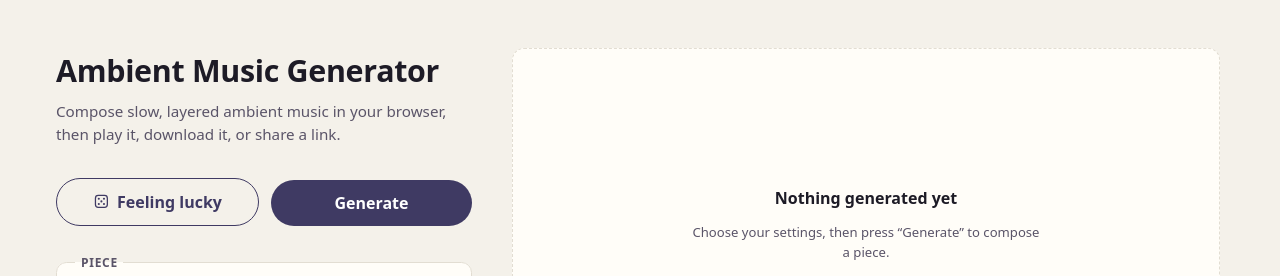
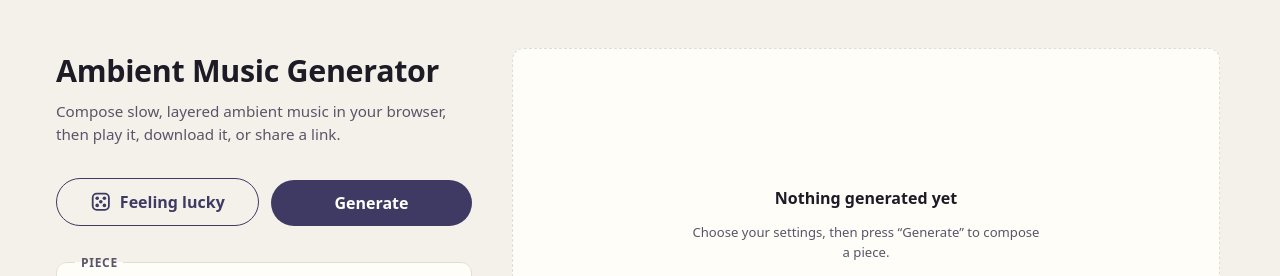
Before and after one commit to Bacce/ambient-music-generator, a React (Vite) app: page / in a window 1280 px wide. Shown: the top 276 px of the page. Built offline with nearby package versions, Linux system fonts and the light colour scheme.

Commit message:
Make the lucky dice icon actually legible
- Bump the die from 1.05rem to 1.35rem and thicken the outline to 2.
- Enlarge pips (r 1.5 -> 2) so the die reads as a die, not a dot grid.

```diff
--- a/src/App.tsx
+++ b/src/App.tsx
@@ -128,21 +128,21 @@ function DieIcon() {
   return (
     <svg viewBox="0 0 24 24" aria-hidden="true" focusable="false">
       <rect
-        x="3.5"
-        y="3.5"
-        width="17"
-        height="17"
-        rx="4"
+        x="3"
+        y="3"
+        width="18"
+        height="18"
+        rx="4.5"
         fill="none"
         stroke="currentColor"
-        strokeWidth="1.8"
+        strokeWidth="2"
       />
       <g fill="currentColor">
-        <circle cx="8.3" cy="8.3" r="1.5" />
-        <circle cx="15.7" cy="8.3" r="1.5" />
-        <circle cx="12" cy="12" r="1.5" />
-        <circle cx="8.3" cy="15.7" r="1.5" />
-        <circle cx="15.7" cy="15.7" r="1.5" />
+        <circle cx="8" cy="8" r="2" />
+        <circle cx="16" cy="8" r="2" />
+        <circle cx="12" cy="12" r="2" />
+        <circle cx="8" cy="16" r="2" />
+        <circle cx="16" cy="16" r="2" />
       </g>
     </svg>
   );
--- a/src/index.css
+++ b/src/index.css
@@ -384,14 +384,14 @@ button.lucky-button {
   display: inline-flex;
   align-items: center;
   justify-content: center;
-  gap: 0.45rem;
+  gap: 0.5rem;
 }
 
 button.lucky-button svg {
   display: block;
   flex: none;
-  width: 1.05rem;
-  height: 1.05rem;
+  width: 1.35rem;
+  height: 1.35rem;
 }
 
 button.ghost {
```
